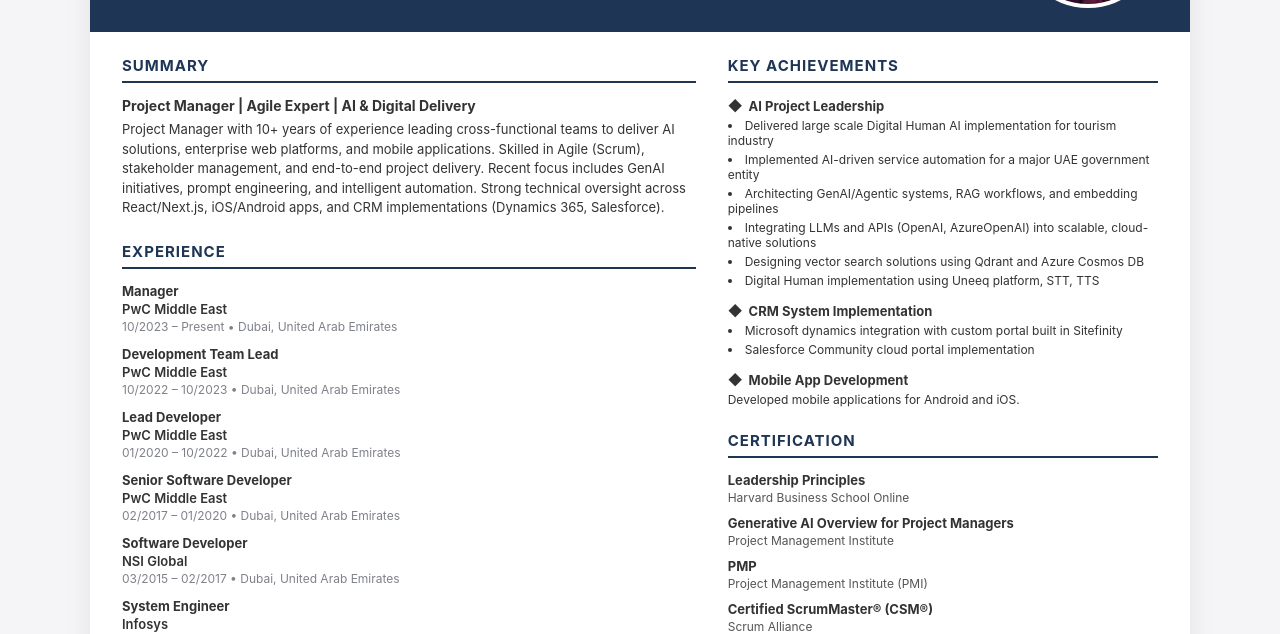
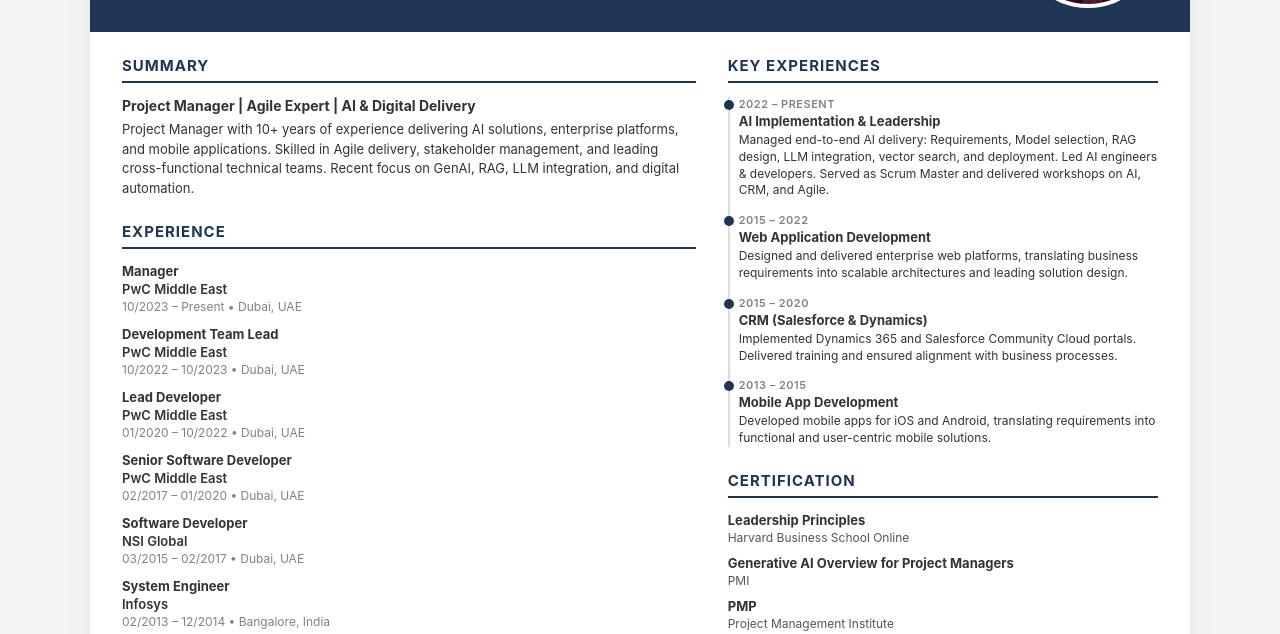
Before and after one commit to dcorrea016/cv, a plain HTML site: page index.html in a window 1280 px wide. Shown: the part 180-814 px from the top of the page. Drawn offline with Linux system fonts and the light colour scheme.

Commit message:
timeline view

```diff
--- a/index.html
+++ b/index.html
@@ -82,10 +82,6 @@
       text-decoration: none;
     }
 
-    .header-meta a:hover {
-      text-decoration: underline;
-    }
-
     .photo-wrapper {
       display: flex;
       justify-content: flex-end;
@@ -165,7 +161,7 @@
       margin-top: 2px;
     }
 
-    /* EDUCATION & LANG */
+    /* EDUCATION */
 
     .edu-title {
       font-weight: 700;
@@ -177,6 +173,8 @@
       color: var(--primary);
       margin-top: 2px;
     }
+
+    /* LANGUAGES */
 
     .lang-level {
       font-size: 13px;
@@ -198,42 +196,48 @@
       background: var(--primary);
     }
 
-    /* RIGHT COLUMN */
+    /* TIMELINE */
 
-    .achievement {
+    .timeline {
+      margin-top: 4px;
+      border-left: 2px solid #dcdce3;
+      padding-left: 9px;
+    }
+
+    .timeline-item {
+      position: relative;
       margin-bottom: 14px;
     }
 
-    .achievement-title {
-      font-weight: 700;
-      font-size: 13px;
-      display: flex;
-      align-items: center;
-      gap: 6px;
+    .timeline-item::before {
+      content: "";
+      position: absolute;
+      left: -15px;
+      top: 3px;
+      width: 10px;
+      height: 10px;
+      border-radius: 50%;
+      background: var(--primary);
     }
 
-    .achievement-icon {
-      font-size: 14px;
+    .timeline-year {
+      font-size: 11px;
+      font-weight: 600;
+      color: var(--accent);
+      text-transform: uppercase;
+      letter-spacing: 0.5px;
     }
 
-    .achievement-text {
-      font-size: 12px;
-      margin-top: 4px;
+    .timeline-title {
+      font-size: 13px;
+      font-weight: 700;
+      margin-top: 2px;
     }
 
-    .cert-item {
-      margin-bottom: 10px;
-    }
-
-    .cert-title {
-      font-weight: 700;
-      font-size: 13px;
-    }
-
-    .cert-org {
+    .timeline-text {
       font-size: 12px;
-      margin-top: 2px;
-      color: #555;
+      margin-top: 3px;
+      line-height: 1.4;
     }
 
     /* SKILLS */
@@ -267,12 +271,26 @@
       background: #b5b5c0;
     }
 
-    .skills-block + .skills-block {
+      .skills-block + .skills-block {
       margin-top: 12px;
     }
 
     .li{
       margin: 0;
+    }
+
+    .cert-item {
+        margin-bottom: 10px;
+    }
+    .cert-title {
+        font-weight: 700;
+        font-size: 13px;
+    }
+
+    .cert-org {
+        font-size: 12px;
+        margin-top: 2px;
+        color: #555;
     }
 
     /* SMALL SCREENS */
@@ -288,12 +306,10 @@
       .content {
         grid-template-columns: 1fr;
       }
-      body {
-        padding: 12px;
-      }
     }
   </style>
 </head>
+
 <body>
   <div class="page">
     <header class="header">
@@ -302,18 +318,13 @@
         <h2>Manager | PwC Digital Services | PMP® | CSM®</h2>
         <div class="header-meta">
           <span><a href="mailto:diana.correa25a@gmail.com">diana.correa25a@gmail.com</a></span>
-           <span>+971 547933767</span>
-          <span><a href="https://www.linkedin.com/in/diana-correa-535033b2/" target="_blank" rel="noreferrer">linkedin.com/in/diana-correa-535033b2</a></span>
+          <span>+971 547933767</span>
+          <span><a href="https://www.linkedin.com/in/diana-correa-535033b2/" target="_blank">linkedin.com/in/diana-correa-535033b2</a></span>
           <span>United Arab Emirates</span>
-
         </div>
       </div>
       <div class="photo-wrapper">
-        <!-- Replace background-image URL with your real photo -->
-        <div
-          class="photo"
-          style="background-image:url('/cv/assets/photo.jpg');"
-        ></div>
+        <div class="photo" style="background-image:url('/cv/assets/photo.jpg');"></div>
       </div>
     </header>
 
@@ -328,13 +339,10 @@
             Project Manager | Agile Expert | AI &amp; Digital Delivery
           </p>
           <p class="summary-text">
-            Project Manager with 10+ years of experience leading cross-functional
-            teams to deliver AI solutions, enterprise web platforms, and mobile
-            applications. Skilled in Agile (Scrum), stakeholder management, and
-            end-to-end project delivery. Recent focus includes GenAI
-            initiatives, prompt engineering, and intelligent automation. Strong
-            technical oversight across React/Next.js, iOS/Android apps, and CRM
-            implementations (Dynamics 365, Salesforce).
+            Project Manager with 10+ years of experience delivering AI solutions,
+            enterprise platforms, and mobile applications. Skilled in Agile delivery,
+            stakeholder management, and leading cross-functional technical teams.
+            Recent focus on GenAI, RAG, LLM integration, and digital automation.
           </p>
         </div>
 
@@ -346,31 +354,31 @@
           <div class="job">
             <div class="job-title">Manager</div>
             <div class="job-company">PwC Middle East</div>
-            <div class="job-meta">10/2023 – Present • Dubai, United Arab Emirates</div>
+            <div class="job-meta">10/2023 – Present • Dubai, UAE</div>
           </div>
 
           <div class="job">
             <div class="job-title">Development Team Lead</div>
             <div class="job-company">PwC Middle East</div>
-            <div class="job-meta">10/2022 – 10/2023 • Dubai, United Arab Emirates</div>
+            <div class="job-meta">10/2022 – 10/2023 • Dubai, UAE</div>
           </div>
 
           <div class="job">
             <div class="job-title">Lead Developer</div>
             <div class="job-company">PwC Middle East</div>
-            <div class="job-meta">01/2020 – 10/2022 • Dubai, United Arab Emirates</div>
+            <div class="job-meta">01/2020 – 10/2022 • Dubai, UAE</div>
           </div>
 
           <div class="job">
             <div class="job-title">Senior Software Developer</div>
             <div class="job-company">PwC Middle East</div>
-            <div class="job-meta">02/2017 – 01/2020 • Dubai, United Arab Emirates</div>
+            <div class="job-meta">02/2017 – 01/2020 • Dubai, UAE</div>
           </div>
 
           <div class="job">
             <div class="job-title">Software Developer</div>
             <div class="job-company">NSI Global</div>
-            <div class="job-meta">03/2015 – 02/2017 • Dubai, United Arab Emirates</div>
+            <div class="job-meta">03/2015 – 02/2017 • Dubai, UAE</div>
           </div>
 
           <div class="job">
@@ -386,7 +394,7 @@
           <div class="section-line"></div>
           <div class="edu-title">Bachelor's degree, Electronics and Communication</div>
           <div class="edu-inst">Visvesvaraya Technological University</div>
-          <div class="job-meta">01/2008 – 12/2012</div>
+          <div class="job-meta">2008 – 2012</div>
         </div>
 
         <!-- LANGUAGES -->
@@ -395,55 +403,57 @@
           <div class="section-line"></div>
           <div class="edu-title">English</div>
           <div class="lang-level">Advanced</div>
-          <div class="lang-bar">
-            <div class="lang-bar-fill"></div>
-          </div>
+          <div class="lang-bar"><div class="lang-bar-fill"></div></div>
         </div>
       </section>
 
       <!-- RIGHT COLUMN -->
       <aside>
-        <!-- KEY ACHIEVEMENTS -->
+
+        <!-- TIMELINE (LATEST FIRST) -->
         <div class="section">
-          <h3 class="section-title">Key Achievements</h3>
+          <h3 class="section-title">Key Experiences</h3>
           <div class="section-line"></div>
 
-          <div class="achievement">
-            <div class="achievement-title">
-              <span class="achievement-icon">◆</span>
-              <span>AI Project Leadership</span>
+          <div class="timeline">
+
+            <div class="timeline-item">
+              <div class="timeline-year">2022 – Present</div>
+              <div class="timeline-title">AI Implementation &amp; Leadership</div>
+              <p class="timeline-text">
+                Managed end-to-end AI delivery: Requirements, Model selection, RAG design,
+                LLM integration, vector search, and deployment. Led AI engineers & developers.
+                Served as Scrum Master and delivered workshops on AI, CRM, and Agile.
+              </p>
             </div>
-            <p class="achievement-text">
-              <li class="achievement-text">Delivered large scale Digital Human AI implementation for tourism industry</li>
-              <li class="achievement-text">Implemented AI-driven service automation for a major UAE government entity</li>
-              <li class="achievement-text">Architecting GenAI/Agentic systems, RAG workflows, and embedding pipelines</li>
-              <li class="achievement-text">Integrating LLMs and APIs (OpenAI, AzureOpenAI) into scalable, cloud-native solutions</li>
-              <li class="achievement-text">Designing vector search solutions using Qdrant and Azure Cosmos DB</li>
-              <li class="achievement-text">Digital Human implementation using Uneeq platform, STT, TTS</li>
-            </p>
-          </div>
 
+            <div class="timeline-item">
+              <div class="timeline-year">2015 – 2022</div>
+              <div class="timeline-title">Web Application Development</div>
+              <p class="timeline-text">
+                Designed and delivered enterprise web platforms, translating business
+                requirements into scalable architectures and leading solution design.
+              </p>
+            </div>
 
+            <div class="timeline-item">
+              <div class="timeline-year">2015 – 2020</div>
+              <div class="timeline-title">CRM (Salesforce &amp; Dynamics)</div>
+              <p class="timeline-text">
+                Implemented Dynamics 365 and Salesforce Community Cloud portals.
+                Delivered training and ensured alignment with business processes.
+              </p>
+            </div>
 
-          <div class="achievement">
-            <div class="achievement-title">
-              <span class="achievement-icon">◆</span>
-              <span>CRM System Implementation</span>
+            <div class="timeline-item">
+              <div class="timeline-year">2013 – 2015</div>
+              <div class="timeline-title">Mobile App Development</div>
+              <p class="timeline-text">
+                Developed mobile apps for iOS and Android, translating requirements
+                into functional and user-centric mobile solutions.
+              </p>
             </div>
-            <p class="achievement-text">
-              <li class="achievement-text"> Microsoft dynamics integration with custom portal built in Sitefinity</li>
-              <li class="achievement-text">Salesforce Community cloud portal implementation</li>
-            </p>
-          </div>
 
-          <div class="achievement">
-            <div class="achievement-title">
-              <span class="achievement-icon">◆</span>
-              <span>Mobile App Development</span>
-            </div>
-            <p class="achievement-text">
-              Developed mobile applications for Android and iOS.
-            </p>
           </div>
         </div>
 
@@ -459,12 +469,12 @@
 
           <div class="cert-item">
             <div class="cert-title">Generative AI Overview for Project Managers</div>
-            <div class="cert-org">Project Management Institute</div>
+            <div class="cert-org">PMI</div>
           </div>
 
           <div class="cert-item">
             <div class="cert-title">PMP</div>
-            <div class="cert-org">Project Management Institute (PMI)</div>
+            <div class="cert-org">Project Management Institute</div>
           </div>
 
           <div class="cert-item">
@@ -502,6 +512,7 @@
               <span class="skill-tag">React</span>
               <span class="skill-tag">Next.js</span>
               <span class="skill-tag">Mobile Apps (iOS, Android)</span>
+              <span class="skill-tag">Python</span>
             </div>
           </div>
 
@@ -512,7 +523,9 @@
               <span class="skill-tag">Salesforce</span>
             </div>
           </div>
+
         </div>
+
       </aside>
     </main>
   </div>
```
